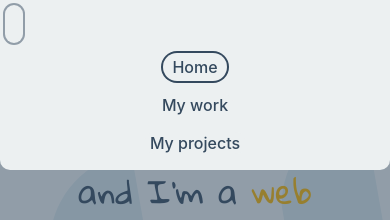
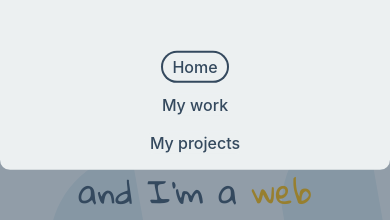
Before and after one commit to halyngoc/halyngoc.github.io, a React (Create React App) app: page / in a window 390 px wide. Both pictures are taken after a click on the button 14 px from the left and 24 px from the top of the page. Shown: the top 220 px of the page. Built offline with nearby package versions, Linux system fonts and the light colour scheme.

Commit message:
Add animation to mobile nav

```diff
--- a/src/components/Nav.jsx
+++ b/src/components/Nav.jsx
@@ -2,7 +2,7 @@ import React, { useState } from 'react'
 import styled from 'styled-components'
 import { theme } from '../globalStyle'
 import { useDevice } from '../util'
-import { useSpring, animated } from 'react-spring'
+import { useSpring, useTransition, animated } from 'react-spring'
 import { Link } from 'react-scroll'
 import { Icon } from '@iconify/react'
 import barsIcon from '@iconify/icons-uil/bars'
@@ -47,7 +47,7 @@ const HorizontalNav = styled.nav`
   }
 `
 
-const VerticalNav = styled.nav`
+const VerticalNav = styled(animated.nav)`
   position: fixed;
   top: 0;
   left: 0;
@@ -77,7 +77,8 @@ const VerticalNav = styled.nav`
     color: ${theme.text};
   }
 
-  > button {
+  > button,
+  > div > button {
     display: block;
     margin: 0.5rem auto 0.5rem 0.5rem;
     height: 2rem;
@@ -95,7 +96,8 @@ const VerticalNav = styled.nav`
     ;
   }
 
-  > button:active {
+  > button:active,
+  > div > button:active {
     outline: none;
     box-shadow:
       0 0 0 3px ${theme.background},
@@ -104,7 +106,7 @@ const VerticalNav = styled.nav`
   }
 `
 
-const Overlay = styled.div`
+const Overlay = styled(animated.div)`
   position: fixed;
   top: 0;
   left: 0;
@@ -160,29 +162,30 @@ function NavContent({ onItemClick, selectedItem }) {
 
 function MobileNav({ onItemClick, selectedItem }) {
   const [showNavContent, setShowNavContent] = useState(false)
+  const transitions = useTransition(showNavContent, null, {
+    from: { transform: 'translate3d(0, -100%, 0)' },
+    enter: { transform: 'translate3d(0, 0, 0)' },
+    leave: { transform: 'translate3d(0, -100%, 0)' },
+  })
 
   const onMobileNavItemClick = itemId => {
     onItemClick(itemId)
     setShowNavContent(false)
   }
 
-  if (!showNavContent) {
-    return (
-      <VerticalNav>
-        <button onClick={() => setShowNavContent(true)}><Icon icon={barsIcon} /></button>
-      </VerticalNav>
-    )
-  } else {
-    return (
-      <>
-        <VerticalNav>
+  return transitions.map(({ item, key, props }) =>
+    item
+      ? <>
+        <VerticalNav key={key} style={props}>
           <button onClick={() => setShowNavContent(false)}><Icon icon={multiplyIcon} /></button>
           <NavContent onItemClick={onMobileNavItemClick} selectedItem={selectedItem} />
         </VerticalNav>
-        <Overlay onClick={() => setShowNavContent(false)} />
+        <Overlay style={props} onClick={() => setShowNavContent(false)} />
       </>
-    )
-  }
+      : <VerticalNav key={key} style={props}>
+        <button onClick={() => setShowNavContent(true)}><Icon icon={barsIcon} /></button>
+      </VerticalNav>
+  )
 }
 
 export default function Nav(props) {
```
